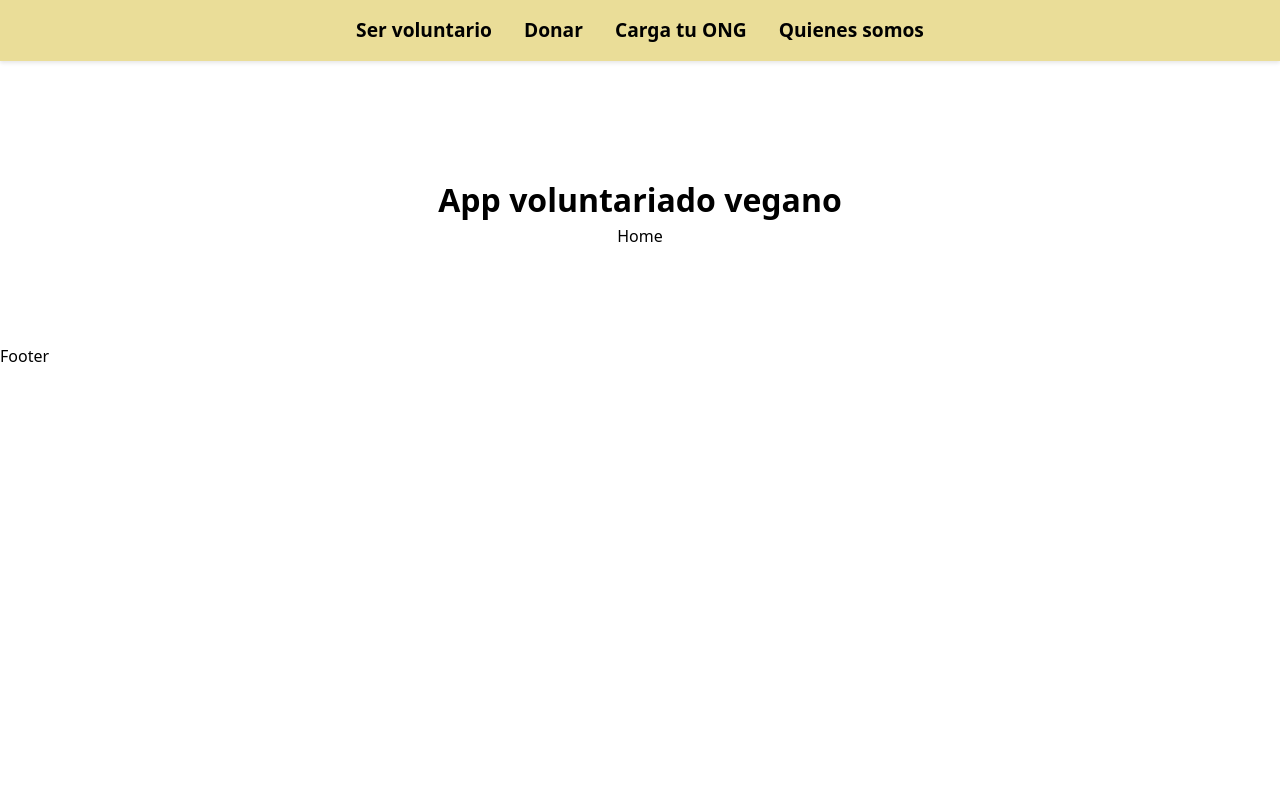
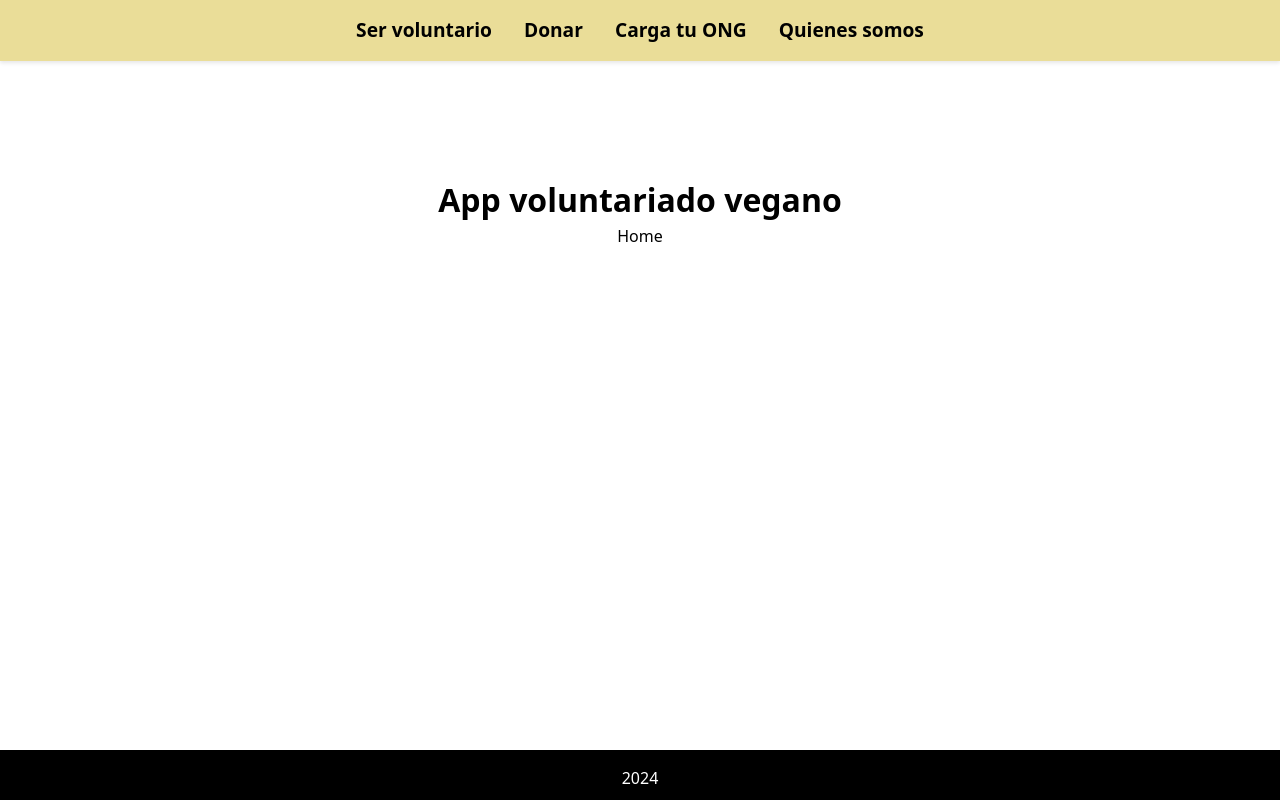
Before and after one commit to Firet/activa-veganismo, a Next.js app: page / in a window 1280 px wide. Built offline with nearby package versions, Linux system fonts and the light colour scheme.

Commit message:
Add styles and currentYear to footer

```diff
--- /dev/null
+++ b/src/components/footer/footer.css
@@ -0,0 +1,10 @@
+.footer {
+  background-color: #000;
+  color: #fff;
+  padding: 1rem;
+  width: 100%;
+  height: 50px;
+  position: fixed;
+  bottom: 0;
+  left: 0;
+}
--- a/src/components/footer/footer.tsx
+++ b/src/components/footer/footer.tsx
@@ -1,5 +1,12 @@
 import React from 'react';
+import './footer.css';
 
 export default function Footer() {
-	return <footer>Footer</footer>;
+	const currentYear = new Date().getFullYear();
+
+	return (
+		<footer className="flex flex-col space-evenly items-center footer">
+			{currentYear}
+		</footer>
+	);
 }
```
